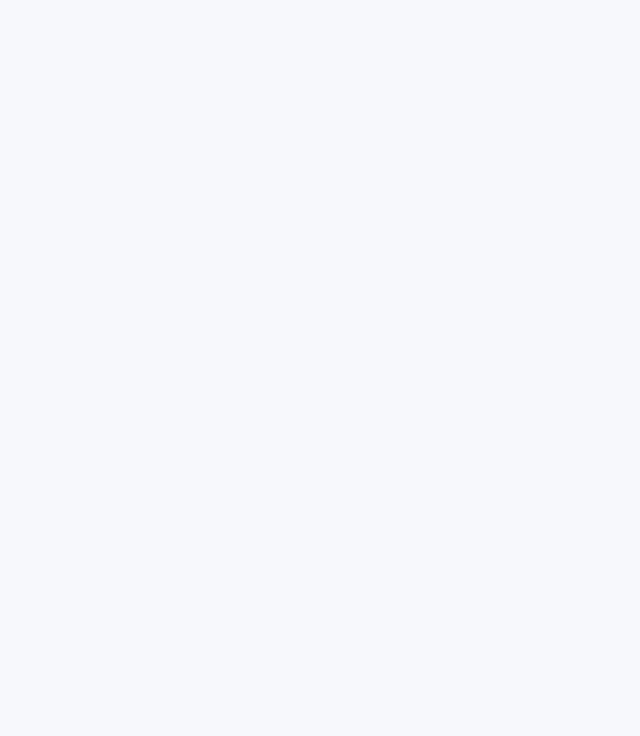
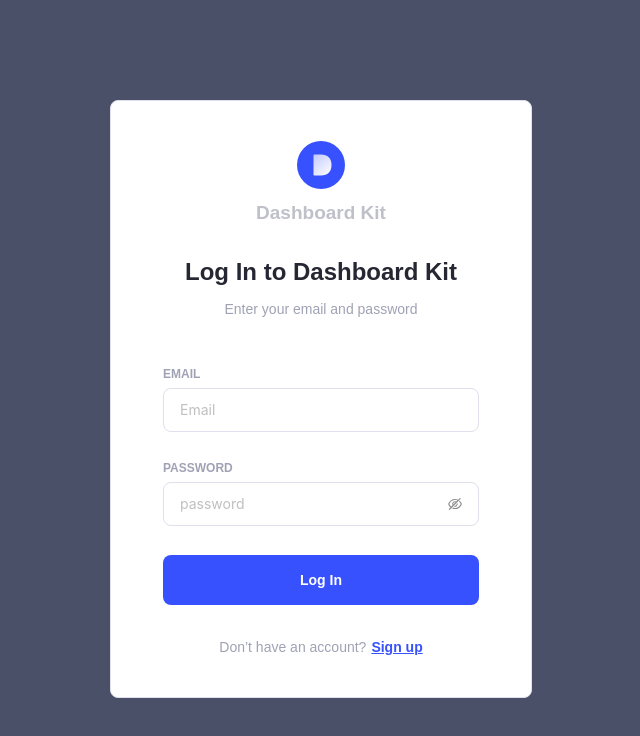
Before and after one commit to KseniaPopova02/dashboard-kit, a React (Create React App) app: page / in a window 1280 px wide. Before the commit this address had no page. Shown: the top 736 px of the page, without its empty margins (319-959 px from the left). Built offline with nearby package versions, Linux system fonts and the light colour scheme.

Commit message:
fix: App.jsx

```diff
--- a/src/App.jsx
+++ b/src/App.jsx
@@ -1,8 +1,8 @@
+import { useState } from "react";
 import { GlobalStyle } from "./styles/globalStyles";
 import { BrowserRouter, Route, Routes } from "react-router-dom";
 import {
   Forgot,
-  ForgotSuccess,
   LogIn,
   Reset,
   SignUp,
@@ -19,7 +19,12 @@ import {
 import { FormLayout, MainLayout } from "./modules";
 
 const App = () => {
-  const loggedIn = true;
+  const [loggedIn, setLoggedIn] = useState(false);
+
+  const updateLoggedIn = (value) => {
+    setLoggedIn(value);
+  };
+  console.log(loggedIn);
   return (
     <BrowserRouter>
       <GlobalStyle loggedIn={loggedIn} />
@@ -38,10 +43,13 @@ const App = () => {
           </Route>
         ) : (
           <Route path="/" element={<FormLayout />}>
-            <Route index element={<LogIn />} />
+            <Route index element={<LogIn updateLoggedIn={updateLoggedIn} />} />
             <Route path="forgot" element={<Forgot />} />
             <Route path="reset" element={<Reset />} />
-            <Route path="sign-up" element={<SignUp />} />
+            <Route
+              path="sign-up"
+              element={<SignUp updateLoggedIn={updateLoggedIn} />}
+            />
             <Route path="*" element={<NotFound />} />
           </Route>
         )}
```
